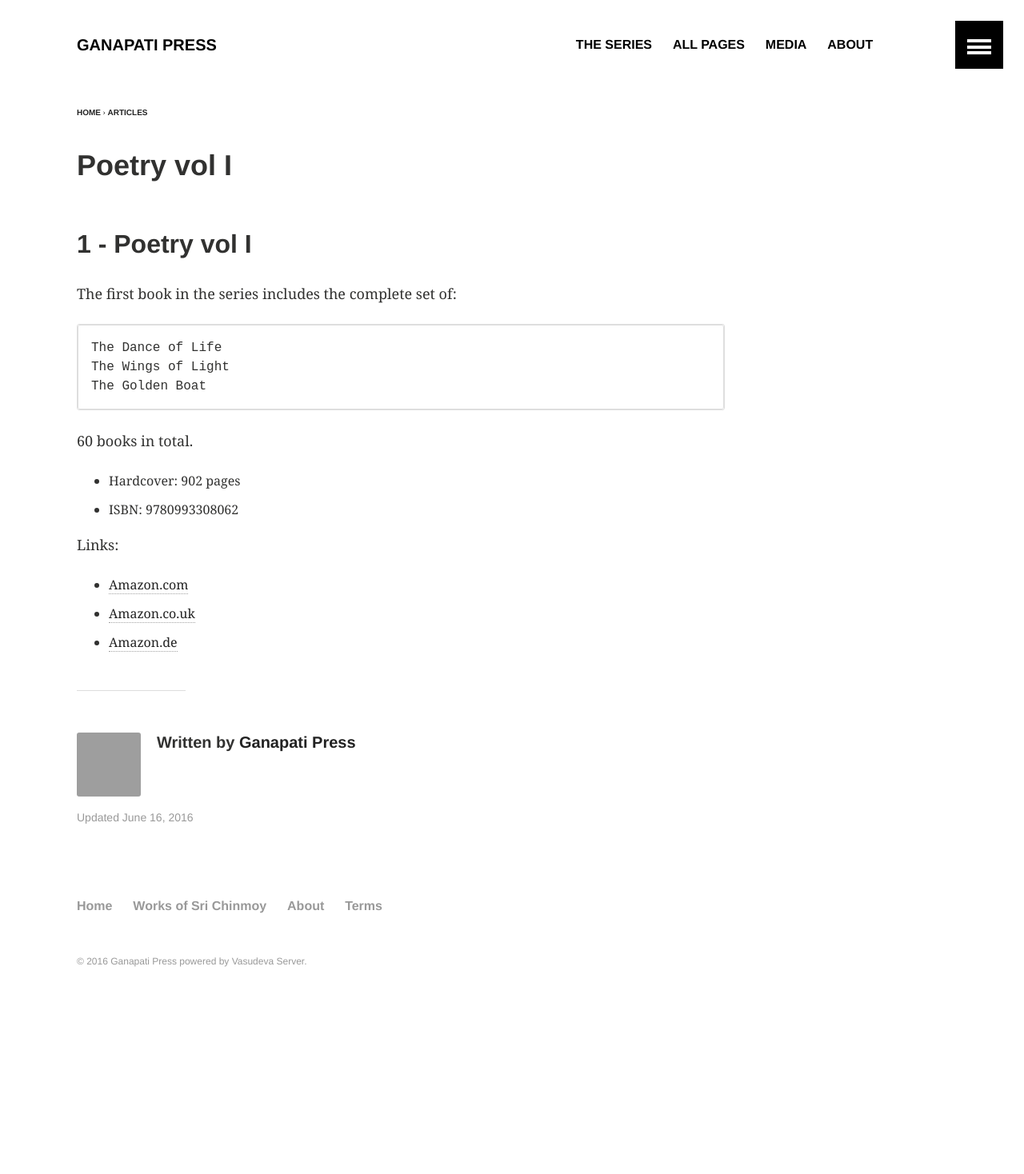
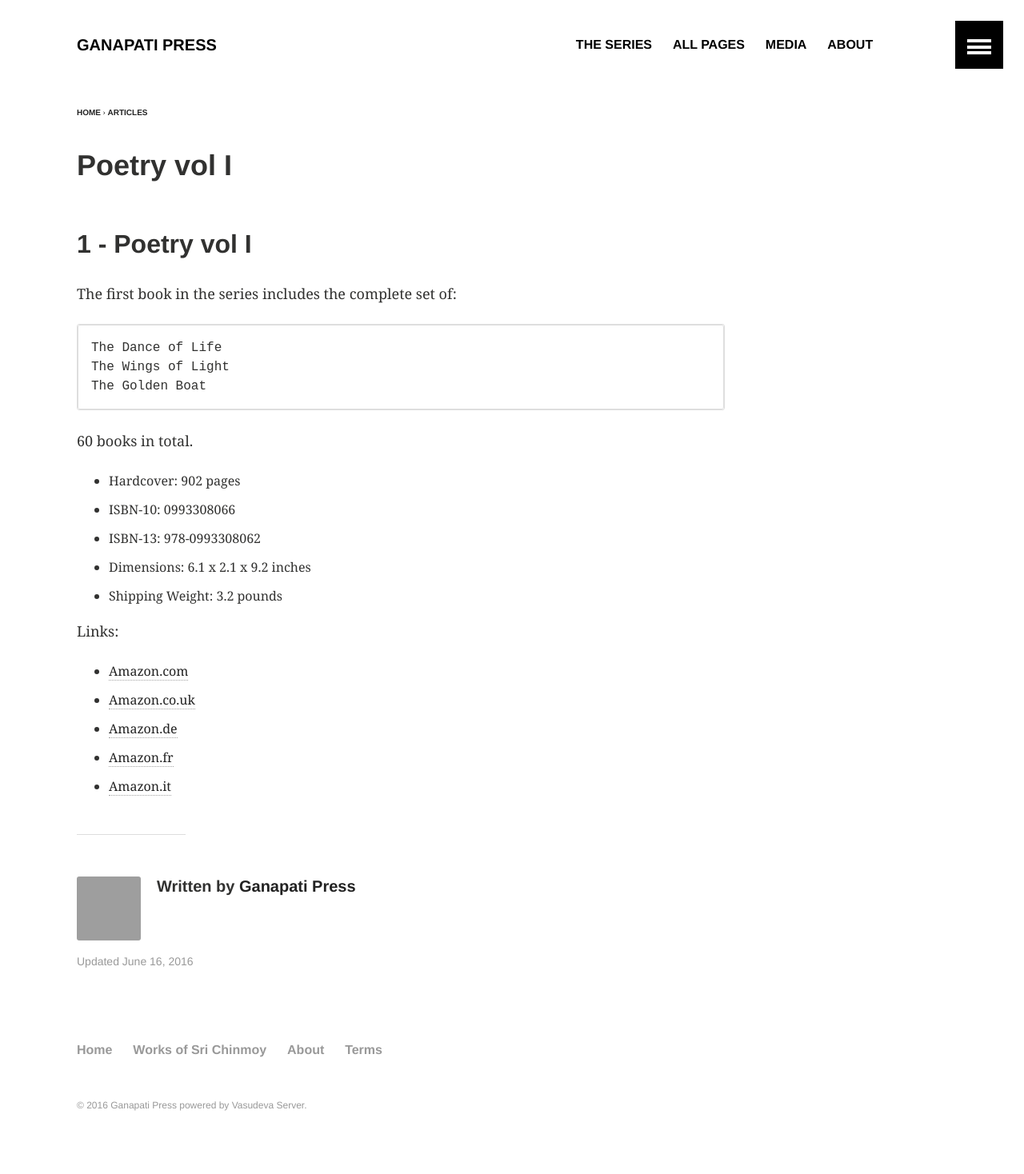
Before and after one commit to ganapatipress/ganapatipress.org, a Jekyll site: the page built from _posts/articles/2016-06-16-poetry-vol-1.md, in a window 1280 px wide. Shown: the whole page at 80% size. Built offline with Jekyll 4.4.1, drawn with Linux system fonts in a browser that asks for light colours; before the commit the page ends 1288 px from its top, so only the background shows below that.

Commit message:
Update 2016-06-16-poetry-vol-1.md

```diff
--- a/_posts/articles/2016-06-16-poetry-vol-1.md
+++ b/_posts/articles/2016-06-16-poetry-vol-1.md
@@ -20,10 +20,16 @@ The first book in the series includes the complete set of:
 60 books in total.
 
 - Hardcover: 902 pages
-- ISBN: 9780993308062
+- ISBN-10: 0993308066
+- ISBN-13: 978-0993308062
+- Dimensions: 6.1 x 2.1 x 9.2 inches
+- Shipping Weight: 3.2 pounds
+
 
 Links:
 
 - [Amazon.com](https://www.amazon.com/dp/0993308066/)
 - [Amazon.co.uk](https://www.amazon.co.uk/dp/0993308066/)
 - [Amazon.de](https://www.amazon.de/dp/0993308066/)
+- [Amazon.fr](https://www.amazon.fr/dp/0993308066/)
+- [Amazon.it](https://www.amazon.it/dp/0993308066/)
```
